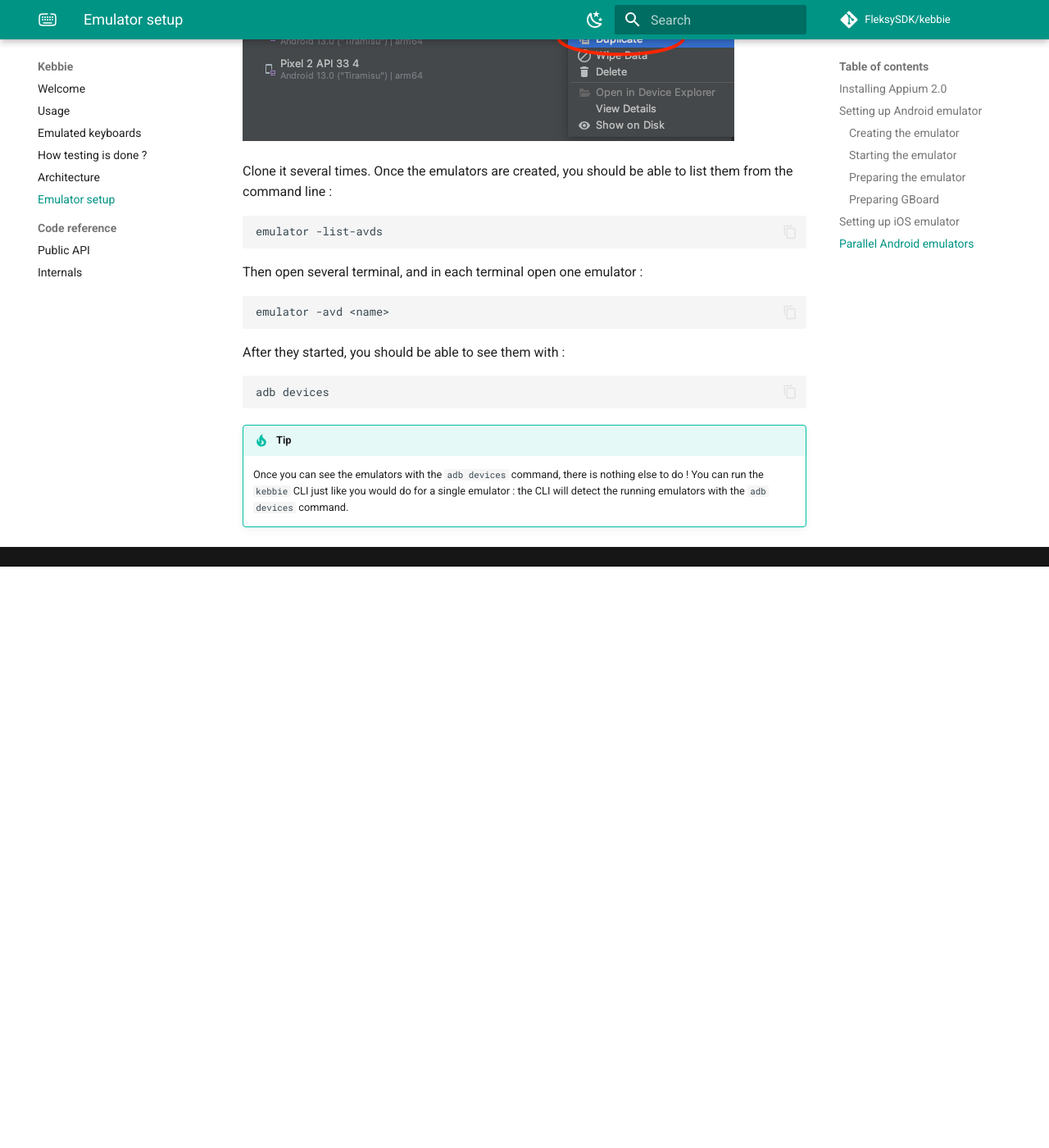
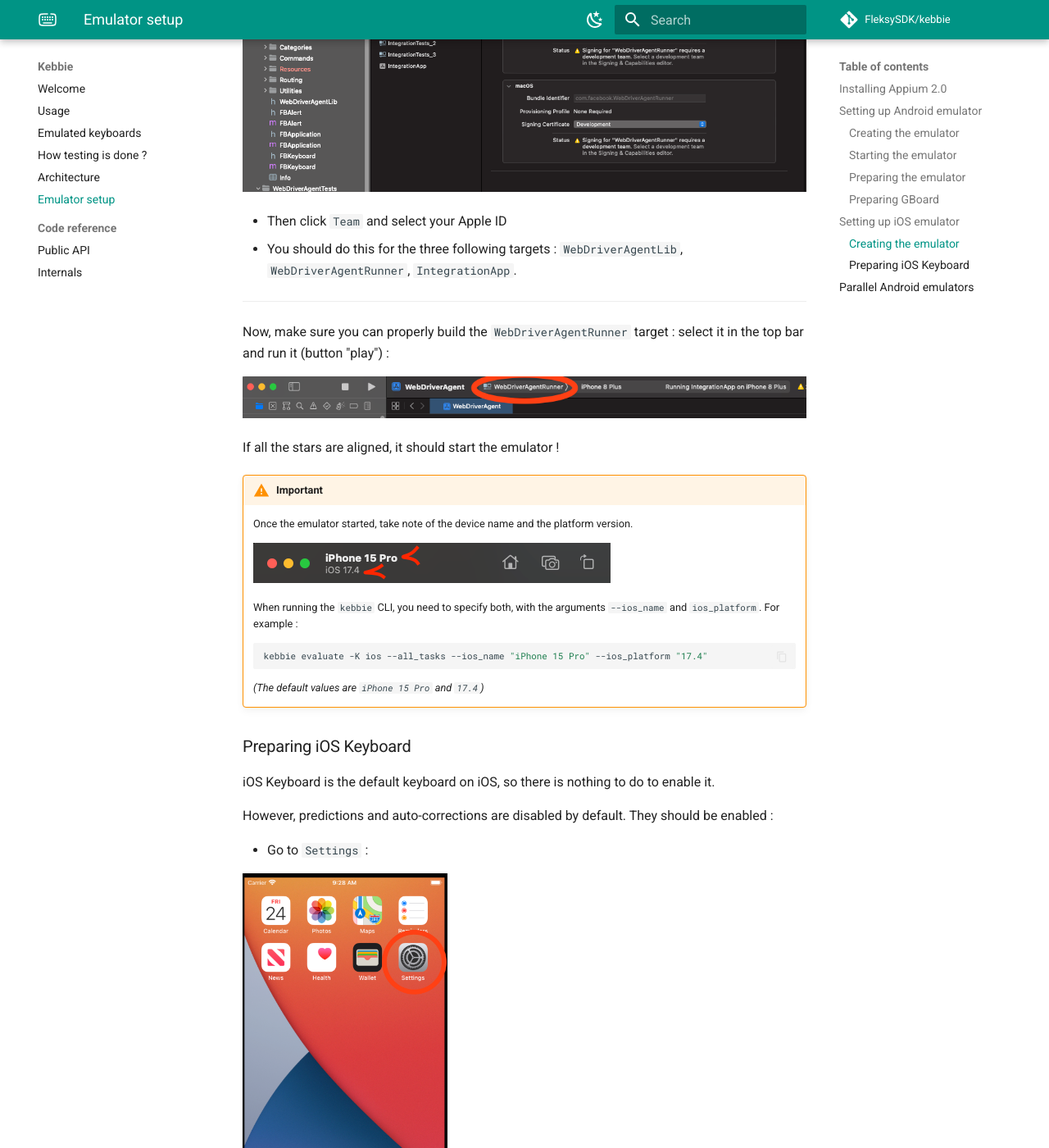
Before and after one commit to FleksySDK/kebbie, an MkDocs documentation site: the page built from docs/emu_setup.md, in a window 1280 px wide and 1400 px high, scrolled down 4703 px. Shown: the whole window at 82% size. Built offline with MkDocs 1.6.1 and Material for MkDocs 9.7.7, drawn with Linux system fonts in a browser that asks for light colours; comment, search, counter and statistics services are not loaded; the version menu is left out; before the commit the page ends 5394 px from its top, so only the background shows below that; some of the changed text lies outside the part shown.

Commit message:
📝 Add documentation on how to setup iOS

````diff
--- a/docs/emu_setup.md
+++ b/docs/emu_setup.md
@@ -108,7 +108,62 @@
 
 ## Setting up iOS emulator
 
-TODO
+### Creating the emulator
+
+* Install [XCode](https://apps.apple.com/us/app/xcode/id497799835?mt=12)
+* Open WebDriverAgent in Xcode :
+```bash
+open ~/.appium/node_modules/appium-xcuitest-driver/node_modules/appium-webdriveragent/WebDriverAgent.xcodeproj
+```
+* Go to `Signing & Capabilities` of the project :
+
+![](assets/ios_setup_1.png)
+
+* Then click `Team` and select your Apple ID
+* You should do this for the three following targets : `WebDriverAgentLib`, `WebDriverAgentRunner`, `IntegrationApp`.
+
+---
+
+Now, make sure you can properly build the `WebDriverAgentRunner` target : select it in the top bar and run it (button "play") :
+
+![](assets/ios_setup_2.png)
+
+If all the stars are aligned, it should start the emulator !
+
+!!! warning "Important"
+    Once the emulator started, take note of the device name and the platform version.
+
+    ![](assets/ios_setup_3.png)
+
+    When running the `kebbie` CLI, you need to specify both, with the arguments `--ios_name` and `ios_platform`. For example :
+
+    ```bash
+    kebbie evaluate -K ios --all_tasks --ios_name "iPhone 15 Pro" --ios_platform "17.4"
+    ```
+
+    *(The default values are `iPhone 15 Pro` and `17.4`)*
+
+### Preparing iOS Keyboard
+
+iOS Keyboard is the default keyboard on iOS, so there is nothing to do to enable it.
+
+However, predictions and auto-corrections are disabled by default. They should be enabled :
+
+* Go to `Settings` :
+
+![](assets/ios_setup_4.png){ width="250" }
+
+* Then go to `General` :
+
+![](assets/ios_setup_5.png){ width="250" }
+
+* Then go to `Keyboard` :
+
+![](assets/ios_setup_6.png){ width="250" }
+
+* Then enable `Auto-Correction` and `Predictive Text` :
+
+![](assets/ios_setup_7.png){ width="250" }
 
 ## Parallel Android emulators
 
````
Also changed, not shown: other parts of docs/emu_setup.md (+2 -2 lines), README.md (+5 -1 lines), docs/emulated_keyboard.md (+22 -8 lines), docs/assets/ios_setup_1.png (added), docs/assets/ios_setup_2.png (added), docs/assets/ios_setup_3.png (added), docs/assets/ios_setup_4.png (added), docs/assets/ios_setup_5.png (added), docs/assets/ios_setup_6.png (added), docs/assets/ios_setup_7.png (added).
